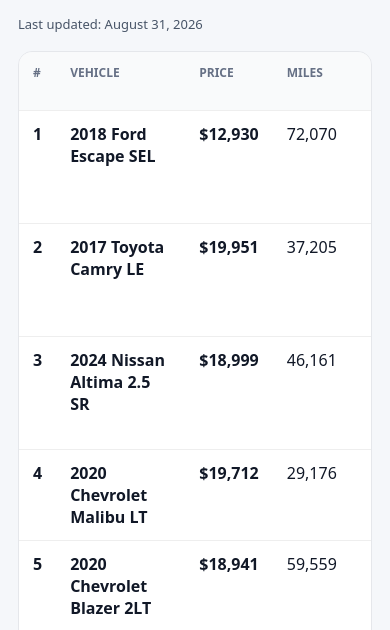
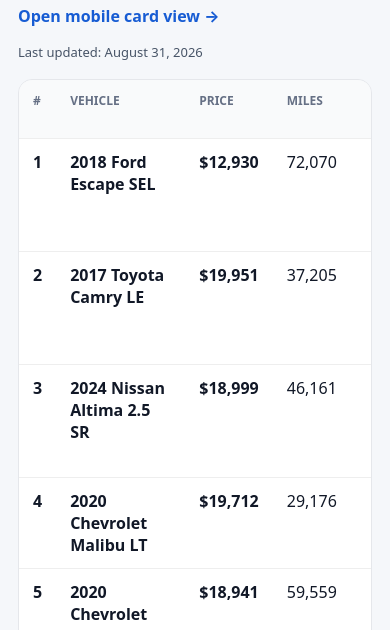
Before and after one commit to julianpowers/car-search, a plain HTML site: page index.html in a window 390 px wide. Shown: the part 214-844 px from the top of the page. Drawn offline with Linux system fonts and the light colour scheme.

Commit message:
Link desktop table to mobile view

```diff
--- a/index.html
+++ b/index.html
@@ -1,7 +1,7 @@
 <!doctype html><html lang="en"><head><meta charset="utf-8"><meta name="viewport" content="width=device-width,initial-scale=1"><title>Owensboro Used Car Leaderboard</title>
 <style>
-body{font-family:system-ui,-apple-system,sans-serif;margin:0;background:#f5f7fa;color:#111827}.wrap{max-width:1250px;margin:auto;padding:32px 18px}h1{margin-bottom:6px}.sub{color:#667085;margin-bottom:18px}.card{background:white;border:1px solid #e5e7eb;border-radius:14px;overflow:hidden;margin-bottom:24px}.table{overflow-x:auto}table{width:100%;border-collapse:collapse;min-width:1050px}th,td{padding:12px 14px;border-bottom:1px solid #eee;text-align:left;vertical-align:top}th{background:#f9fafb;font-size:12px;text-transform:uppercase;color:#667085}.rank{font-weight:800}.price{font-weight:800}.hybrid,.awd{font-weight:700}.hybrid{color:#067647}.awd{color:#175cd3}a{color:#175cd3}.summary{padding:24px}.summary p{max-width:950px}.updated{font-size:13px;color:#475467;margin-bottom:18px}
-</style></head><body><div class="wrap"><h1>Owensboro Used Car Leaderboard</h1><div class="sub">42301 · ~50 mile radius · $10,000–$20,000 · sedan or small crossover · low mileage preferred · hybrid preferred · AWD a plus</div><div class="updated" id="updated"></div>
+body{font-family:system-ui,-apple-system,sans-serif;margin:0;background:#f5f7fa;color:#111827}.wrap{max-width:1250px;margin:auto;padding:32px 18px}h1{margin-bottom:6px}.sub{color:#667085;margin-bottom:8px}.mobilelink{display:inline-block;margin-bottom:16px;color:#175cd3;font-weight:700;text-decoration:none}.card{background:white;border:1px solid #e5e7eb;border-radius:14px;overflow:hidden;margin-bottom:24px}.table{overflow-x:auto}table{width:100%;border-collapse:collapse;min-width:1050px}th,td{padding:12px 14px;border-bottom:1px solid #eee;text-align:left;vertical-align:top}th{background:#f9fafb;font-size:12px;text-transform:uppercase;color:#667085}.rank{font-weight:800}.price{font-weight:800}.hybrid,.awd{font-weight:700}.hybrid{color:#067647}.awd{color:#175cd3}a{color:#175cd3}.summary{padding:24px}.summary p{max-width:950px}.updated{font-size:13px;color:#475467;margin-bottom:18px}
+</style></head><body><div class="wrap"><h1>Owensboro Used Car Leaderboard</h1><div class="sub">42301 · ~50 mile radius · $10,000–$20,000 · sedan or small crossover · low mileage preferred · hybrid preferred · AWD a plus</div><a class="mobilelink" href="mobile/">Open mobile card view →</a><div class="updated" id="updated"></div>
 <div class="card table"><table><thead><tr><th>#</th><th>Vehicle</th><th>Price</th><th>Miles</th><th>Type</th><th>Fuel</th><th>Drive</th><th>Dealer / Area</th><th>Assessment</th><th>Direct link</th></tr></thead><tbody id="rows"></tbody></table></div>
 <div class="card summary"><h2>Summary</h2><div id="summary"></div></div></div><script src="data.js"></script><script>
 const fmt=n=>new Intl.NumberFormat('en-US').format(n);document.getElementById('updated').textContent='Last updated: '+CAR_DATA.updated;document.getElementById('summary').innerHTML=CAR_DATA.summary.map(x=>'<p>'+x+'</p>').join('');document.getElementById('rows').innerHTML=CAR_DATA.cars.map(c=>'<tr><td class="rank">'+c.rank+'</td><td><strong>'+c.year+' '+c.vehicle+'</strong></td><td class="price">$'+fmt(c.price)+'</td><td>'+fmt(c.miles)+'</td><td>'+c.type+'</td><td class="'+(c.fuel==='Hybrid'?'hybrid':'')+'">'+c.fuel+'</td><td class="'+(c.drive.includes('WD')?'awd':'')+'">'+c.drive+'</td><td>'+c.dealer+'<br><small>'+c.area+'</small></td><td>'+c.assessment+'</td><td><a href="'+c.url+'" target="_blank" rel="noopener">View listing</a></td></tr>').join('');
```
